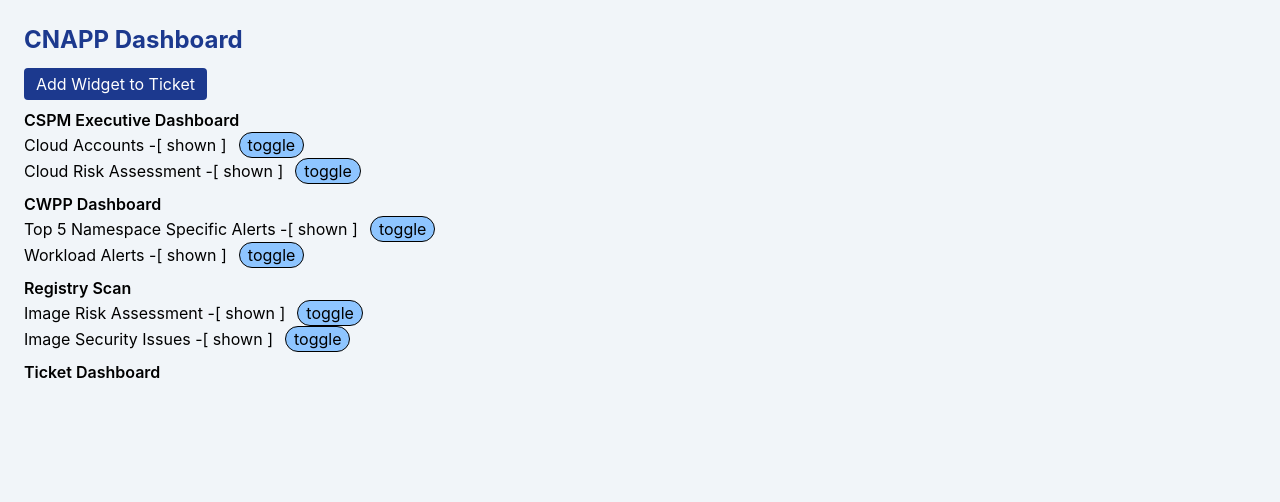
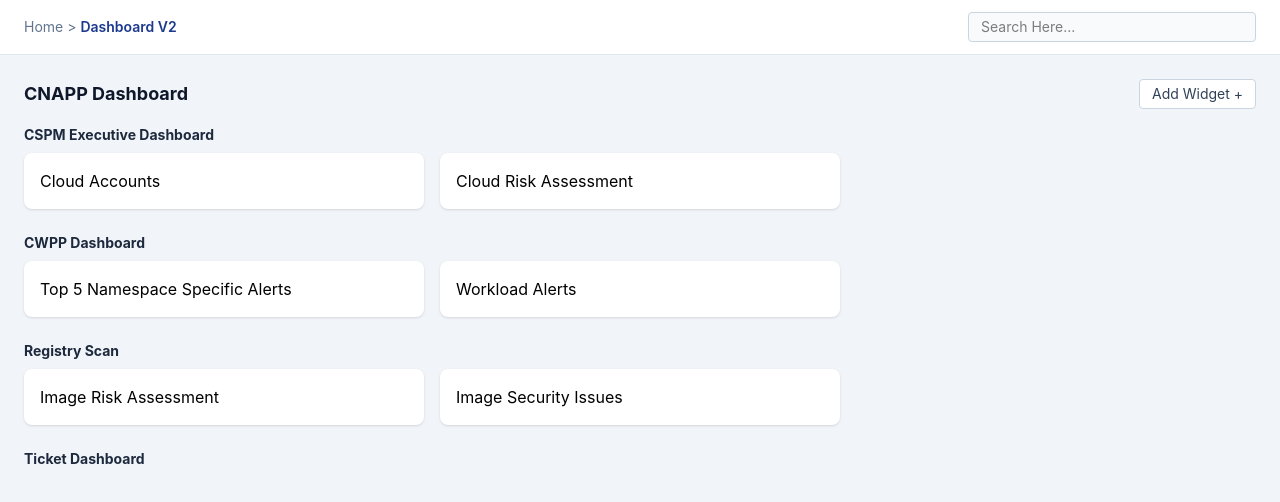
Before and after one commit to mihir-gore/Dashboard, a React (Vite) app: page / in a window 1280 px wide. Shown: the top 502 px of the page. Built offline with nearby package versions, Linux system fonts and the light colour scheme.

Commit message:
Add Dashboard and Category Component

```diff
--- a/src/App.jsx
+++ b/src/App.jsx
@@ -1,31 +1,7 @@
-import { useDashboard } from './context/DashboardContext';
-
+import Dashboard from "./components/Dashboard";
 function App() {
-  const { categories, toggleWidget, addWidget } = useDashboard();
-
   return (
-    <div className="min-h-screen bg-slate-100 p-6">
-      <h1 className="text-2xl font-bold text-blue-900">CNAPP Dashboard</h1>
-      <button className="mt-3 rounded bg-blue-900 px-3 py-1 text-white" onClick={() => addWidget('ticket', 'Test Widget', 'Test text')}>
-        Add Widget to Ticket
-      </button>
-
-      {categories.map((category) => (
-        <div key={category.id} className="mt-2">
-          <h2 className="font-semibold">{category.name}</h2>
-
-          {category.widgets.map((widget) => (
-            <p key={widget.id} >
-              {widget.name} -[ {widget.active ? 'shown' : 'hidden'} ]
-
-              <button className="ml-3 rounded-2xl border px-2 bg-blue-300" onClick={() => toggleWidget(category.id, widget.id)}>
-                toggle
-              </button>
-            </p>
-          ))}
-        </div>
-      ))}
-    </div>
+    <Dashboard/>
   );
 }
 
--- /dev/null
+++ b/src/components/Category.jsx
@@ -0,0 +1,19 @@
+function Category({category}){
+
+    const activeWidgets=category.widgets.filter((widget)=>widget.active);
+
+    return(
+        <section className="mb-6">
+            <h2 className="mb-2 text-sm font-bold text-slate-800">{category.name}</h2>
+            <div className="grid grid-cols-1 gap-4 md:grid-cols-3">
+                {activeWidgets.map((widget)=>(
+                    <div key={widget.id} className="rounded-lg bg-white p-4 shadow-sm">
+                        {widget.name}
+                    </div>
+                ))}
+            </div>
+        </section>
+    )
+}
+
+export default Category;
--- /dev/null
+++ b/src/components/Dashboard.jsx
@@ -0,0 +1,30 @@
+import {useDashboard} from "../context/DashboardContext"
+import Category from "./Category"
+
+function Dashboard(){
+    const {categories}=useDashboard();
+
+    return(
+        <div className="min-h-screen bg-slate-100">
+          <header className=" flex items-center justify-between border-b border-slate-200 bg-white px-6 py-3">
+            <p className="text-sm text-slate-500">
+                Home &gt; <span className=" font-semibold text-blue-900 ">Dashboard V2</span>
+            </p>
+            <input type="text" placeholder="Search Here..." className="w-72 rounded border border-slate-300 bg-slate-50 px-3 py-1 text-sm outline-none focus:border-blue-900"/>
+          </header>
+          <div className="p-6">
+            <div className="mb-4 flex items-center justify-between">
+                <h1 className="text-lg font-bold text-slate-900"> CNAPP Dashboard</h1>
+                <button className="rounded border border-slate-300 bg-white px-3 py-1 text-sm text-slate-700">
+                     Add Widget +
+                    </button>
+            </div>
+            {categories.map((category)=>(
+                <Category key={category.id} category={category}/>
+            ))}
+          </div>
+        </div>
+    )
+}
+
+export default Dashboard;
```
